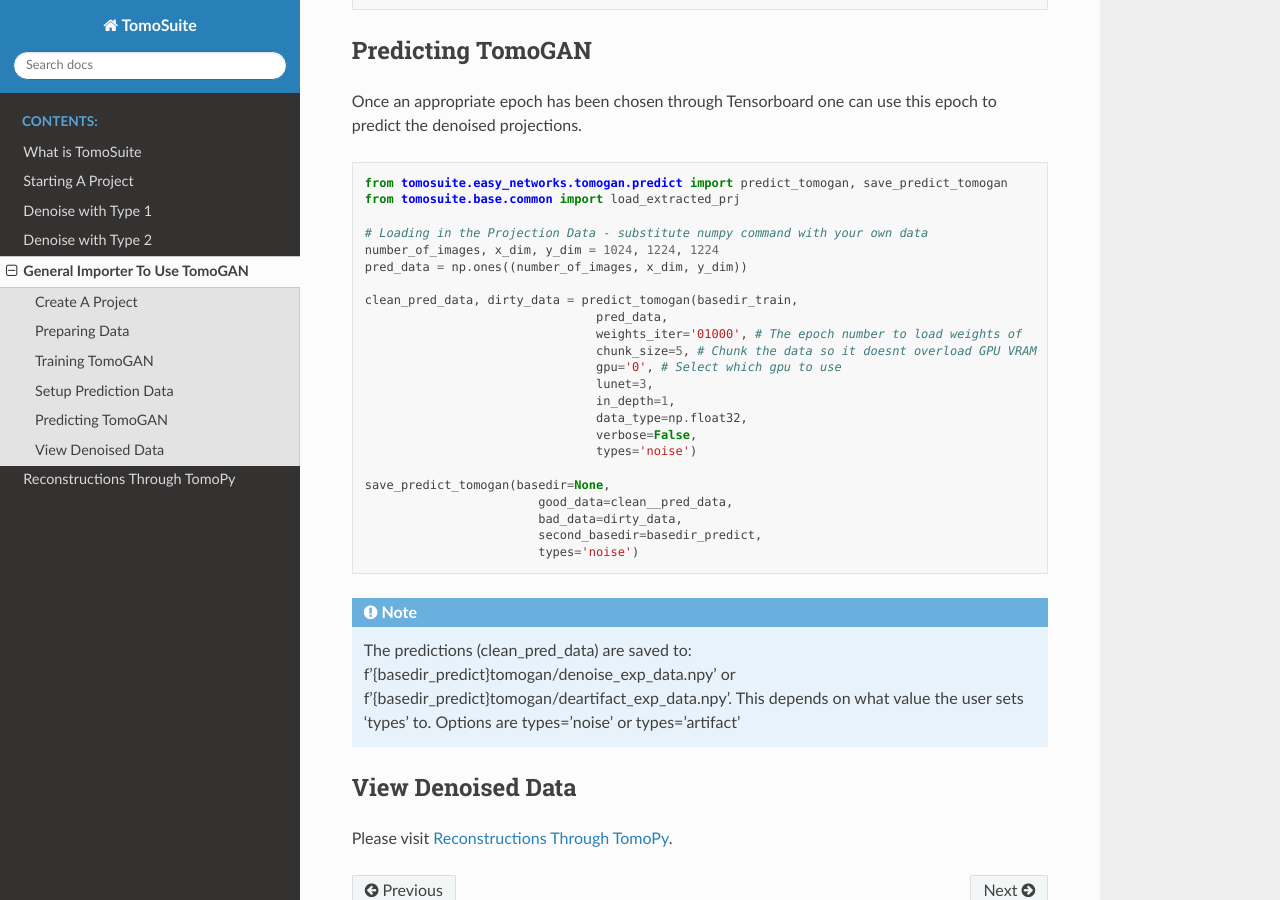
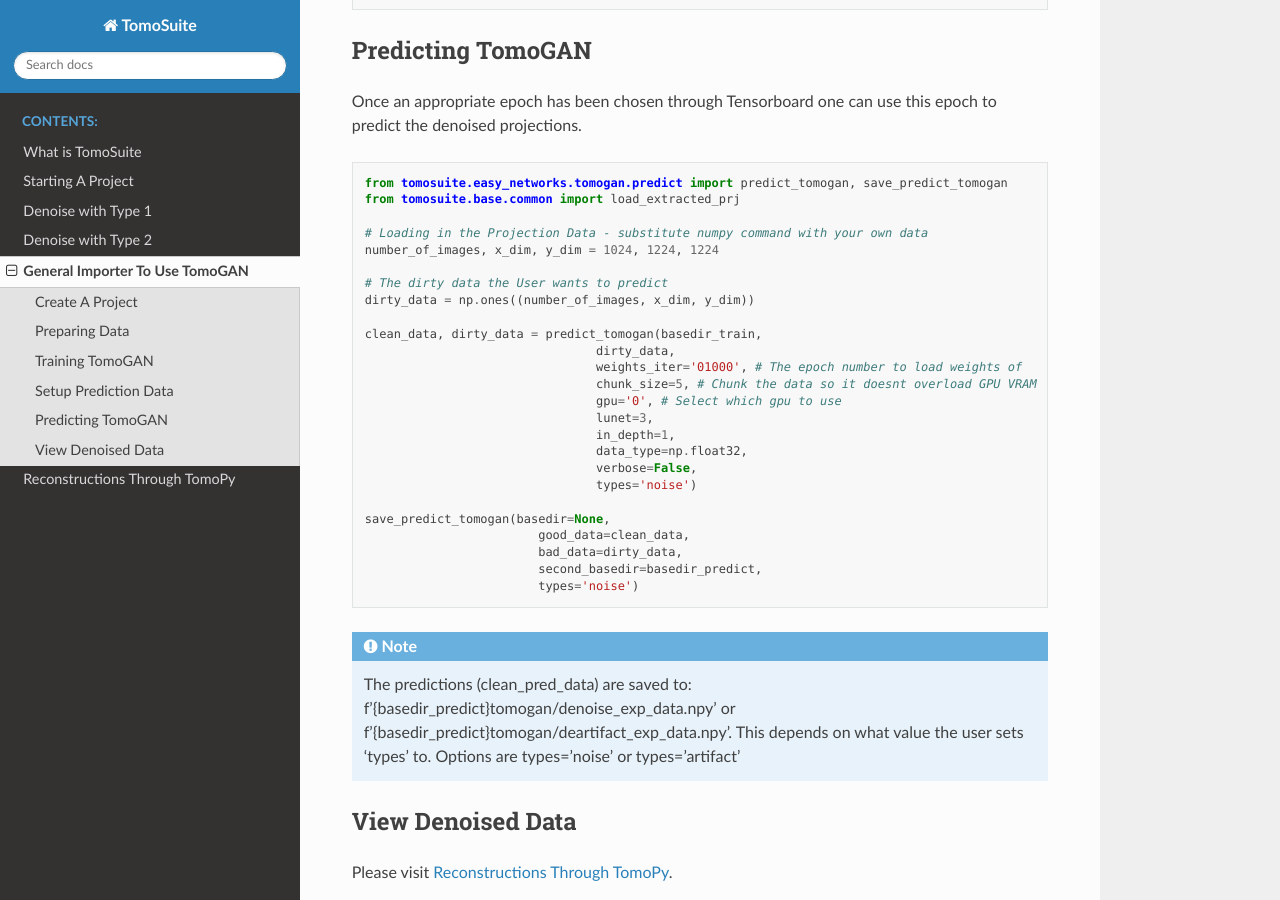
Before and after one commit to WilliamJudge94/tomosuitepy, a Sphinx documentation site: the page built from docs/20_TomoGAN-general.rst, in a window 1280 px wide and 900 px high, scrolled down 2188 px. Built offline with Sphinx 7.4.7 and the Read the Docs theme 2.0.0, drawn with Linux system fonts in a browser that asks for light colours.

Commit message:
Updating tomogan documentation

```diff
--- a/docs/20_TomoGAN-general.rst
+++ b/docs/20_TomoGAN-general.rst
@@ -136,10 +136,12 @@ Once an appropriate epoch has been chosen through Tensorboard one can use this e
 
     # Loading in the Projection Data - substitute numpy command with your own data
     number_of_images, x_dim, y_dim = 1024, 1224, 1224
-    pred_data = np.ones((number_of_images, x_dim, y_dim))
 
-    clean_pred_data, dirty_data = predict_tomogan(basedir_train,
-                                    pred_data,
+    # The dirty data the User wants to predict
+    dirty_data = np.ones((number_of_images, x_dim, y_dim))
+
+    clean_data, dirty_data = predict_tomogan(basedir_train,
+                                    dirty_data,
                                     weights_iter='01000', # The epoch number to load weights of
                                     chunk_size=5, # Chunk the data so it doesnt overload GPU VRAM
                                     gpu='0', # Select which gpu to use
@@ -150,7 +152,7 @@ Once an appropriate epoch has been chosen through Tensorboard one can use this e
                                     types='noise')
 
     save_predict_tomogan(basedir=None,
-                            good_data=clean__pred_data,
+                            good_data=clean_data,
                             bad_data=dirty_data,
                             second_basedir=basedir_predict,
                             types='noise')
```
